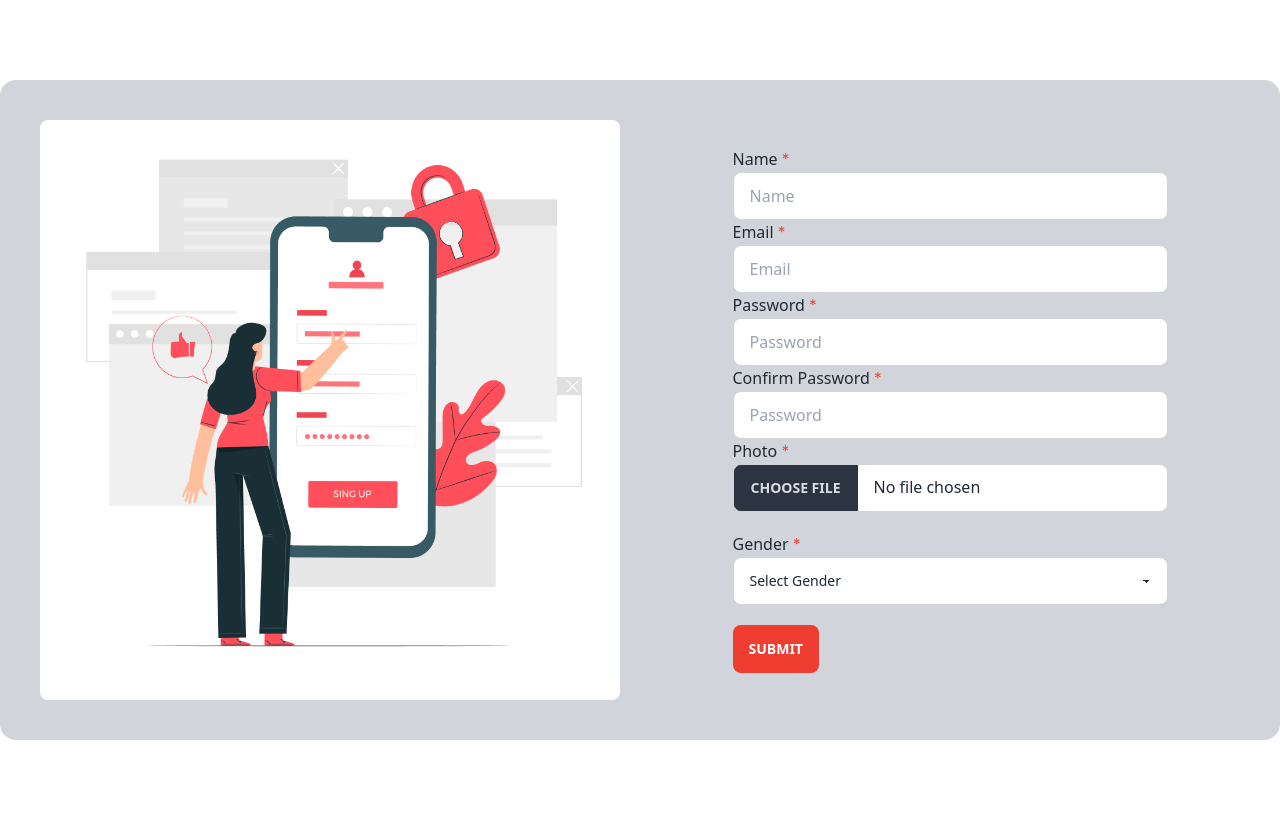
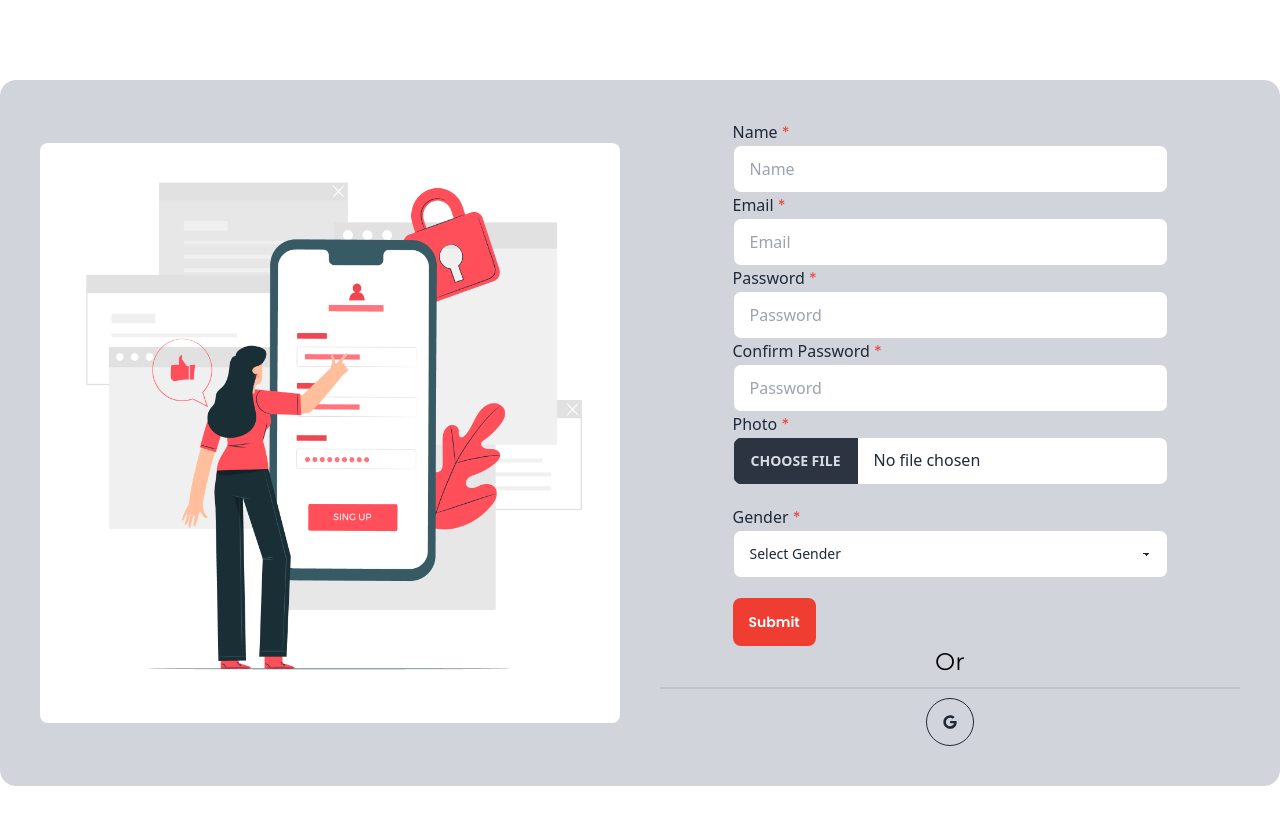
Before and after one commit to itscopebd/blood-donation-react, a React (Vite) app: page /singup in a window 1280 px wide. Shown: the top 824 px of the page. Built offline with nearby package versions, Linux system fonts and the light colour scheme; no server answers.

Commit message:
Login with google account and setup loading animation

```diff
--- a/src/AuthProvider/AuthProvider.jsx
+++ b/src/AuthProvider/AuthProvider.jsx
@@ -1,6 +1,6 @@
 
 import { createContext, useState } from 'react';
-import { createUserWithEmailAndPassword, getAuth, updateProfile } from "firebase/auth";
+import { GoogleAuthProvider, createUserWithEmailAndPassword, getAuth, signInWithEmailAndPassword, signInWithPopup, updateProfile } from "firebase/auth";
 import app from '../firebase/Firebase';
 
 export const AuthContext = createContext(null)
@@ -11,16 +11,22 @@ const AuthProvider = ({ children }) => {
     const createUser = (email, password) => {
         return createUserWithEmailAndPassword(auth, email, password)
     }
-const UpdateUserProfile=(dName,photoUrl)=>{
-    return updateProfile((auth.currentUser),{
-        displayName:dName,
-        photoURL:photoUrl
-    })
-}
+    const UpdateUserProfile = (dName, photoUrl) => {
+        return updateProfile((auth.currentUser), {
+            displayName: dName,
+            photoURL: photoUrl
+        })
+    }
+
+    const singInWithGoogle = () => {
+        const provider = new GoogleAuthProvider()
+        return signInWithPopup(auth, provider)
+    }
     const user = {
         name: "Rofiq",
         createUser,
-        UpdateUserProfile
+        UpdateUserProfile,
+        singInWithGoogle
     }
 
     return (
--- a/src/pages/SingUp/SingUp.jsx
+++ b/src/pages/SingUp/SingUp.jsx
@@ -1,27 +1,52 @@
 
-import { useContext } from 'react';
+import { useContext, useState } from 'react';
 import registration from '../../assets/image/registration.jpg';
 import { useForm } from 'react-hook-form';
 import { AuthContext } from '../../AuthProvider/AuthProvider';
 import Swal from 'sweetalert2';
+import { FaGoogle } from 'react-icons/fa';
+
 import { useLocation, useNavigate } from 'react-router-dom';
 const SingUp = () => {
-    const { createUser, UpdateUserProfile } = useContext(AuthContext);
-
+    const { createUser, UpdateUserProfile, singInWithGoogle } = useContext(AuthContext);
+    const [matchPassword, setMatchPassword] = useState('');
+    const [btnLoading, setBtnLoading] = useState(false)
     const location = useLocation();
     const navigate = useNavigate();
 
     const Image_Host_key = import.meta.env.VITE_IMAGE_HOST_SECRECT_KEY;
 
     const { register, handleSubmit, formState: { errors }, } = useForm();
+
+
+    // singin with google
+
+    const singGoogle = () => {
+        setBtnLoading(true)
+
+        singInWithGoogle()
+            .then(res => {
+                setBtnLoading(false)
+
+            })
+            .catch(error => console.log(error))
+    }
+
+
+
     const onSubmit = data => {
 
         const email = data.email;
-
         const fromData = new FormData();
         fromData.append('image', data.image[0])
         const imageHostUrl = `https://api.imgbb.com/1/upload?key=${Image_Host_key}`
         const password = data.password;
+        const cpassword = data.cpassword;
+        if (password !== cpassword) {
+            setMatchPassword("Password Not Match!!");
+            return;
+        }
+        setBtnLoading(true)
         createUser(email, password)
             .then(res => {
                 Swal.fire({
@@ -42,13 +67,10 @@ const SingUp = () => {
                     .then(resImage => {
                         const imgUrl = resImage.data.display_url;
                         UpdateUserProfile(data.name, imgUrl)
-
+                        setBtnLoading(false)
                     }).catch(error => {
                         console.log(error)
                     })
-
-
-
             })
             .catch(error => {
                 console.log(error)
@@ -77,7 +99,16 @@ const SingUp = () => {
                                     </div>
                                     <div className='w-full'>
                                         <label>Password <span className='text-primary'>*</span></label>
-                                        <input type='password' {...register('password', { required: true })} placeholder="Password" className="input input-bordered w-full" />
+                                        <input type='password' {...register('password', {
+                                            required: true,
+                                            pattern: /(?=.*[a-z])(?=.*[A-Z])(?=.*[@$!%*?&])/
+                                        })} placeholder="Password" className="input input-bordered w-full" />
+                                        {
+                                            errors.password?.type === 'pattern' && <p className='text-red-500'>Minimum eight characters, at least one uppercase letter, one lowercase letter, one number and one special character:</p>
+                                        }
+                                        {
+                                            matchPassword && <p className='text-red-500'>{matchPassword}</p>
+                                        }
                                     </div>
                                     <div className='w-full'>
                                         <label>Confirm Password <span className='text-primary'>*</span></label>
@@ -97,8 +128,17 @@ const SingUp = () => {
                                         </select>
                                     </div>
 
-                                    <input type="submit" className='btn bg-primary text-white hover:bg-black border-none' />
+                                    <button type="submit" className='btn bg-primary capitalize text-white hover:bg-black border-none'> {btnLoading ? <span className="loading loading-spinner loading-md"></span>
+                                        : "Submit"} </button>
                                 </form>
+                            </div>
+                            <div className='text-center'>
+                                <h4 className='text-center text-2xl text-black'>Or</h4>
+                                <div className="divider my-0.5"></div>
+                                <button onClick={singGoogle} className="btn btn-circle btn-outline">
+                                    {btnLoading ? <span className="loading loading-spinner loading-md"></span>
+                                        : <FaGoogle></FaGoogle>}
+                                </button>
                             </div>
                         </div>
 
```
